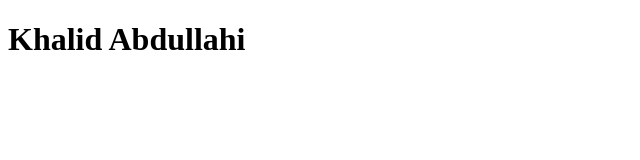
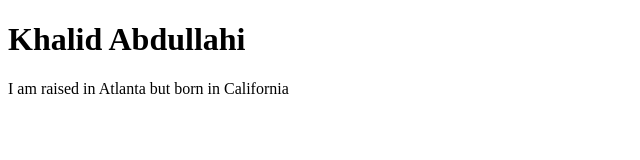
Before and after one commit to kabdullahi/Git-skills, a plain HTML site: page index.html in a window 1280 px wide. Shown: the whole page, without its empty margins (0-640 px from the left). Drawn offline with Linux system fonts and the light colour scheme.

Commit message:
added paragraph

```diff
--- a/index.html
+++ b/index.html
@@ -5,6 +5,7 @@
   </head>
   <body>
     <h1>Khalid Abdullahi</h1>
+    <p>I am raised in Atlanta but born in California</p>
 
   </body>
 </html>
```
